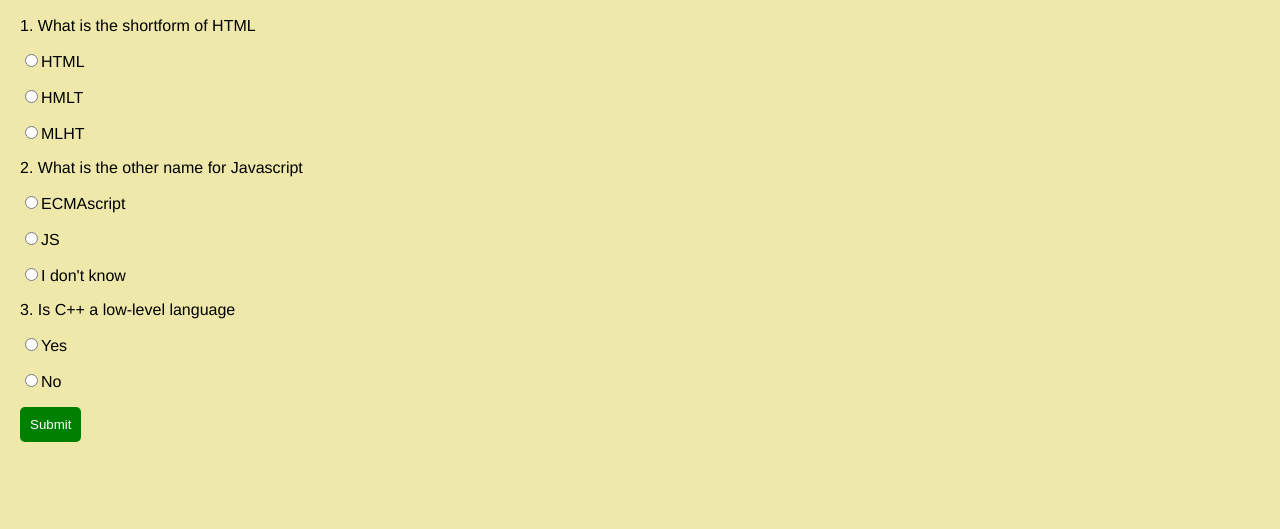
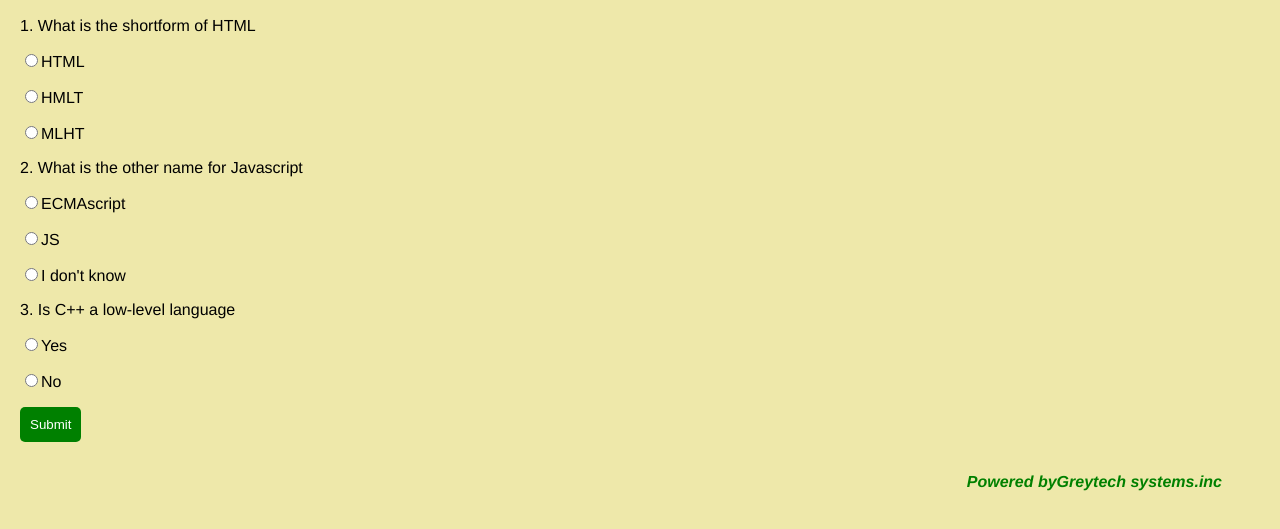
Before and after one commit to Williamsoditi/Preprep3-quizboard, a plain HTML site: page index.html in a window 1280 px wide. Shown: the part 265-794 px from the top of the page. Drawn offline with Linux system fonts and the light colour scheme.

Commit message:
style: Added footer- Optimized page footer and made page visually appealing

```diff
--- a/index.html
+++ b/index.html
@@ -39,6 +39,9 @@
         </div>
     </form>
     <div id="outcome"></div>
+    <footer>
+        <p>Powered by<em>Greytech systems.inc</em></p>
+    </footer>
     <script type="text/javascript" src="index.js"></script>
 </body>
 </html>
```
